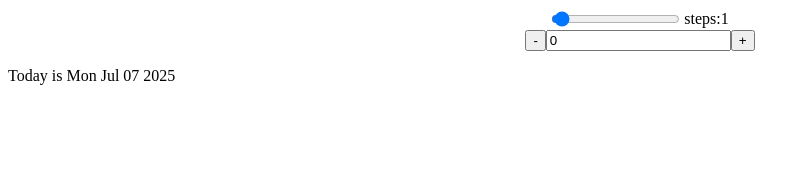
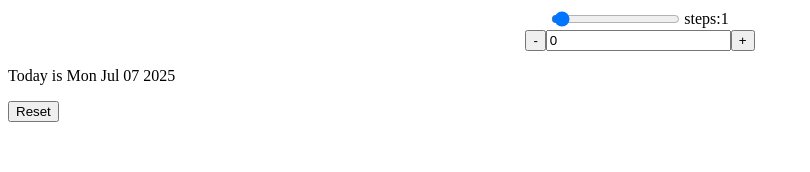
Before and after one commit to emansuliman4/react-course-challenges, a React (Vite) app: page / in a window 1280 px wide. Shown: the top 172 px of the page, without its empty margins (0-810 px from the left). Built offline with nearby package versions, Linux system fonts and the light colour scheme.

Commit message:
Add reset  button to values of step and count

```diff
--- a/src/App.jsx
+++ b/src/App.jsx
@@ -1,15 +1,22 @@
 import { Steps } from "./components/steps";
 import { Counter } from "./components/counter";
+import { Button } from "./components/button";
 import { useState } from "react";
 
 function App() {
   const [step, setStep] = useState(1);
   const [count, setCount] = useState(0);
-
+  function Reset() {
+    setCount(0);
+    setStep(1);
+  }
   return (
     <div>
       <Steps step={step} setStep={setStep} />
       <Counter count={count} setCount={setCount} step={step} />
+      {count !== 0 || step !== 0 ? (
+        <Button label={"Reset"} onClick={Reset} />
+      ) : null}
     </div>
   );
 }
```
